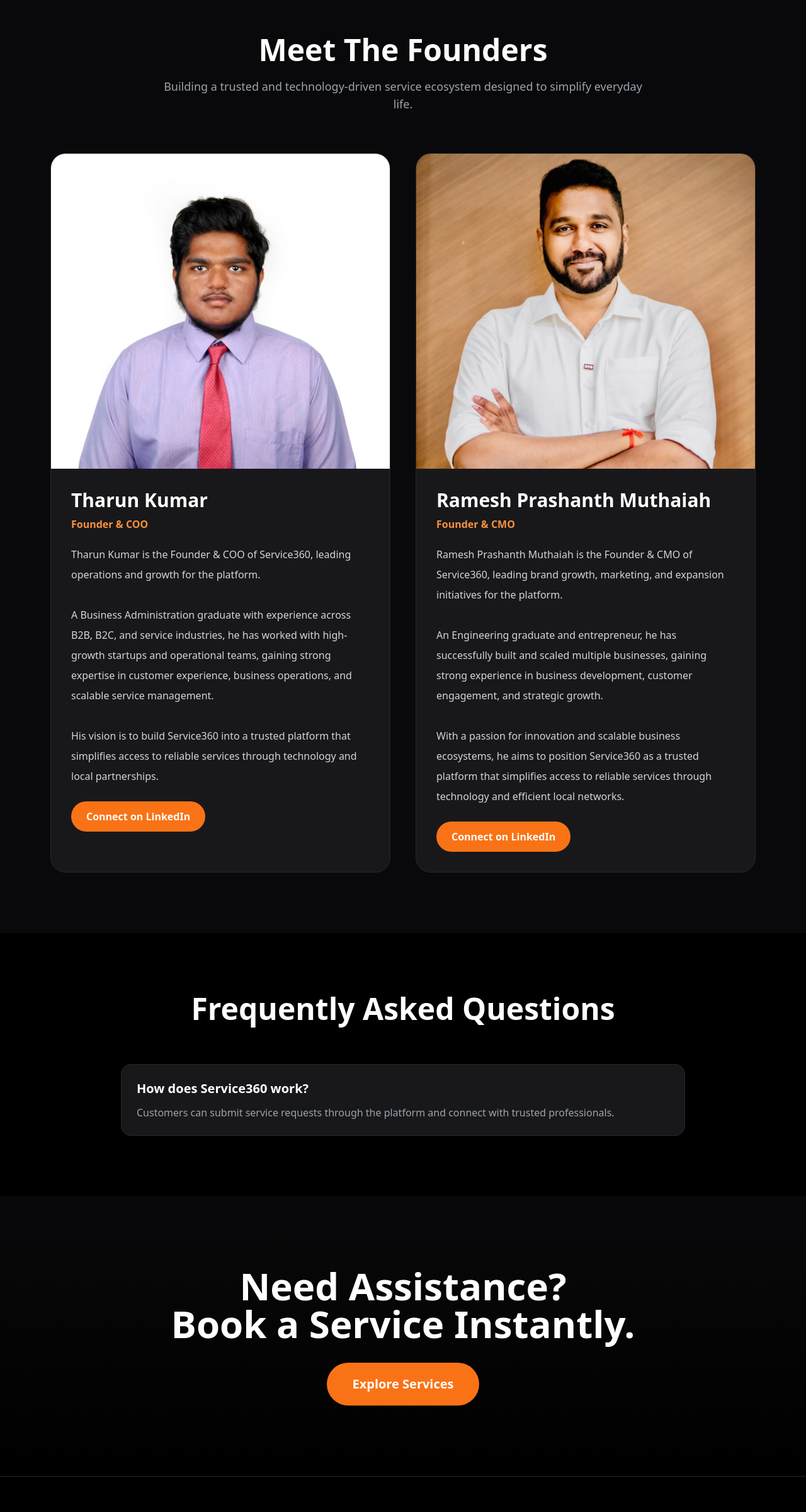
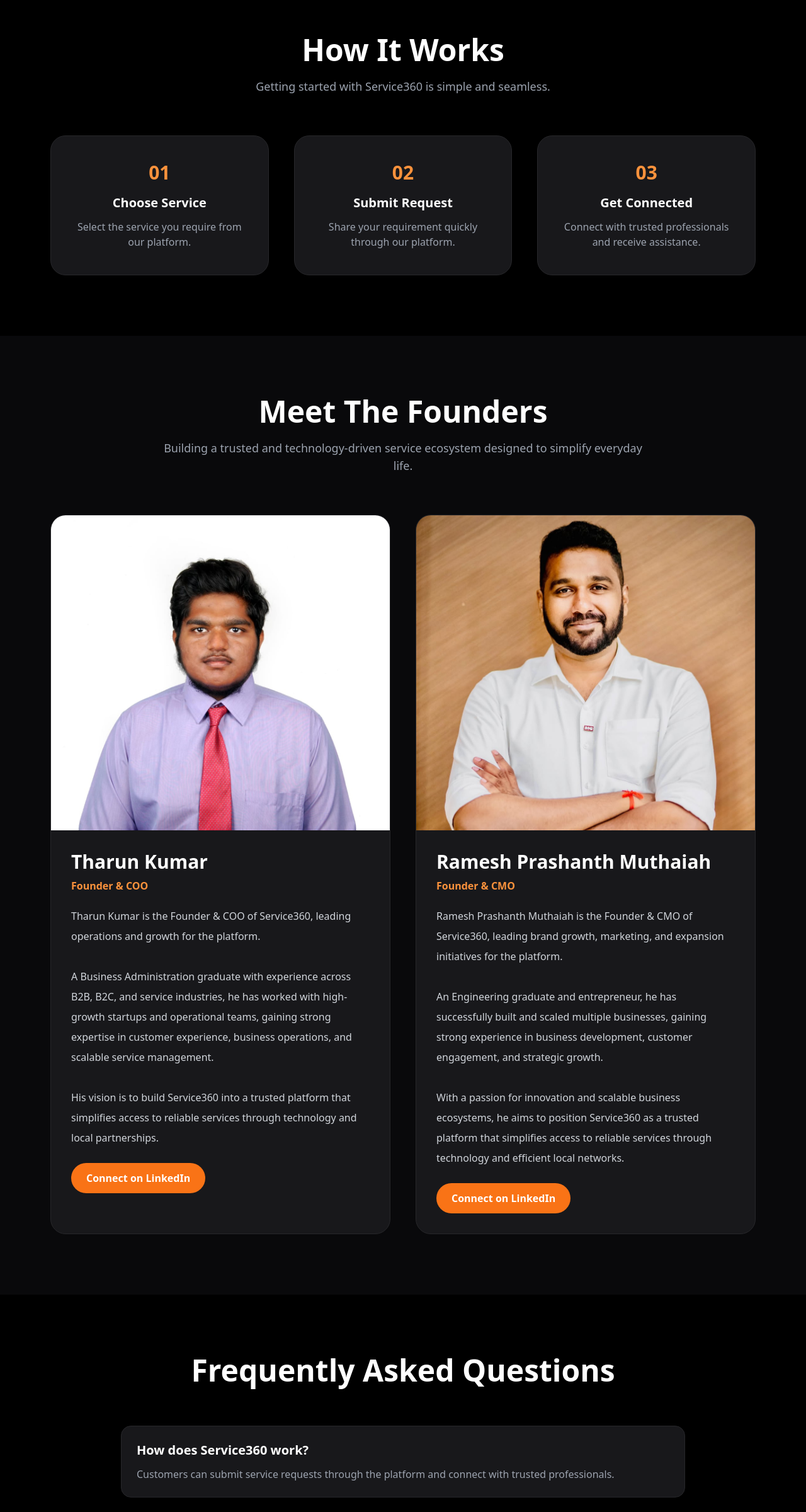
Before and after one commit to service-360/service360-website, a Next.js app: page / in a window 1280 px wide. Shown: the part 2452-4852 px from the top of the page at 63% size. Built offline with nearby package versions, Linux system fonts and the light colour scheme.

Commit message:
Connect booking buttons to WhatsApp

```diff
--- a/app/page.js
+++ b/app/page.js
@@ -45,7 +45,7 @@ export default function Home() {
           </a>
 
           <a
-            href="/partner-with-us"
+            href="/partners"
             className="border border-orange-500 hover:bg-orange-500 transition px-8 py-4 rounded-full text-lg font-semibold"
           >
             Become a Partner
@@ -128,7 +128,9 @@ export default function Home() {
               </h3>
 
               <a
-                href="/services"
+                href="https://wa.me/916369051521?text=Hi%20Service360%2C%20I%20would%20like%20to%20book%20a%20service."
+                target="_blank"
+                rel="noopener noreferrer"
                 className="inline-block bg-orange-500 hover:bg-orange-600 transition px-6 py-3 rounded-full font-semibold"
               >
                 Book Now
@@ -192,6 +194,69 @@ export default function Home() {
 
       </section>
 
+      {/* How It Works */}
+      <section className="px-6 md:px-20 py-24 bg-black">
+
+        <div className="text-center mb-16">
+
+          <h2 className="text-4xl md:text-5xl font-bold mb-5">
+            How It Works
+          </h2>
+
+          <p className="text-gray-400 text-lg max-w-3xl mx-auto">
+            Getting started with Service360 is simple and seamless.
+          </p>
+
+        </div>
+
+        <div className="grid md:grid-cols-3 gap-10 text-center">
+
+          <div className="bg-zinc-900 border border-zinc-800 rounded-3xl p-10">
+            <h3 className="text-3xl font-bold text-orange-400 mb-4">
+              01
+            </h3>
+
+            <p className="text-xl font-semibold mb-3">
+              Choose Service
+            </p>
+
+            <p className="text-gray-400">
+              Select the service you require from our platform.
+            </p>
+          </div>
+
+          <div className="bg-zinc-900 border border-zinc-800 rounded-3xl p-10">
+            <h3 className="text-3xl font-bold text-orange-400 mb-4">
+              02
+            </h3>
+
+            <p className="text-xl font-semibold mb-3">
+              Submit Request
+            </p>
+
+            <p className="text-gray-400">
+              Share your requirement quickly through our platform.
+            </p>
+          </div>
+
+          <div className="bg-zinc-900 border border-zinc-800 rounded-3xl p-10">
+            <h3 className="text-3xl font-bold text-orange-400 mb-4">
+              03
+            </h3>
+
+            <p className="text-xl font-semibold mb-3">
+              Get Connected
+            </p>
+
+            <p className="text-gray-400">
+              Connect with trusted professionals and receive assistance.
+            </p>
+          </div>
+
+        </div>
+
+      </section>
+
       {/* Founders Section */}
       <section className="px-6 md:px-20 py-24 bg-zinc-950 text-white">
 
@@ -209,6 +274,7 @@ export default function Home() {
 
         <div className="grid md:grid-cols-2 gap-10">
 
+          {/* Founder 1 */}
           <div className="bg-zinc-900 border border-zinc-800 rounded-3xl overflow-hidden hover:border-orange-500 transition duration-300">
 
             <img
@@ -242,6 +308,7 @@ export default function Home() {
               <a
                 href="https://www.linkedin.com/in/tharun-kumar-manivannan"
                 target="_blank"
+                rel="noopener noreferrer"
                 className="inline-block bg-orange-500 hover:bg-orange-600 transition px-6 py-3 rounded-full font-semibold"
               >
                 Connect on LinkedIn
@@ -251,6 +318,7 @@ export default function Home() {
 
           </div>
 
+          {/* Founder 2 */}
           <div className="bg-zinc-900 border border-zinc-800 rounded-3xl overflow-hidden hover:border-orange-500 transition duration-300">
 
             <img
@@ -284,6 +352,7 @@ export default function Home() {
               <a
                 href="https://linkedin.com/"
                 target="_blank"
+                rel="noopener noreferrer"
                 className="inline-block bg-orange-500 hover:bg-orange-600 transition px-6 py-3 rounded-full font-semibold"
               >
                 Connect on LinkedIn
@@ -320,6 +389,26 @@ export default function Home() {
             </p>
           </div>
 
+          <div className="bg-zinc-900 border border-zinc-800 rounded-2xl p-6">
+            <h3 className="text-xl font-semibold mb-3">
+              Are the professionals verified?
+            </h3>
+
+            <p className="text-gray-400">
+              We focus on building a trusted and verified partner ecosystem for reliable service experiences.
+            </p>
+          </div>
+
+          <div className="bg-zinc-900 border border-zinc-800 rounded-2xl p-6">
+            <h3 className="text-xl font-semibold mb-3">
+              Which cities are currently supported?
+            </h3>
+
+            <p className="text-gray-400">
+              Service360 is currently focused on expanding services starting from Trichy, Tamil Nadu.
+            </p>
+          </div>
+
         </div>
 
       </section>
@@ -334,10 +423,12 @@ export default function Home() {
         </h2>
 
         <a
-          href="/services"
+          href="https://wa.me/916369051521?text=Hi%20Service360%2C%20I%20would%20like%20to%20book%20a%20service."
+          target="_blank"
+          rel="noopener noreferrer"
           className="inline-block bg-orange-500 hover:bg-orange-600 transition px-10 py-5 rounded-full text-xl font-semibold"
         >
-          Explore Services
+          Book Now
         </a>
 
       </section>
```
